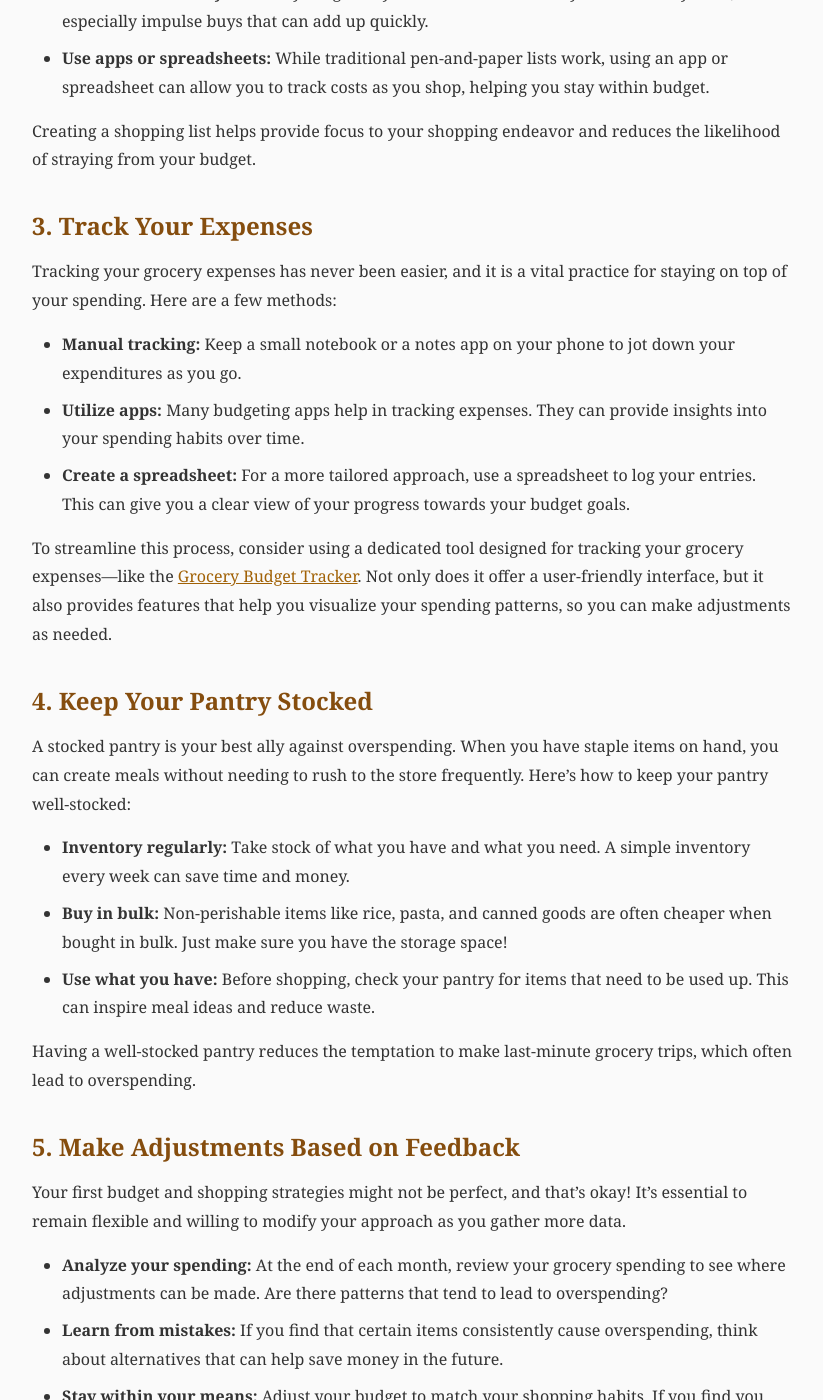
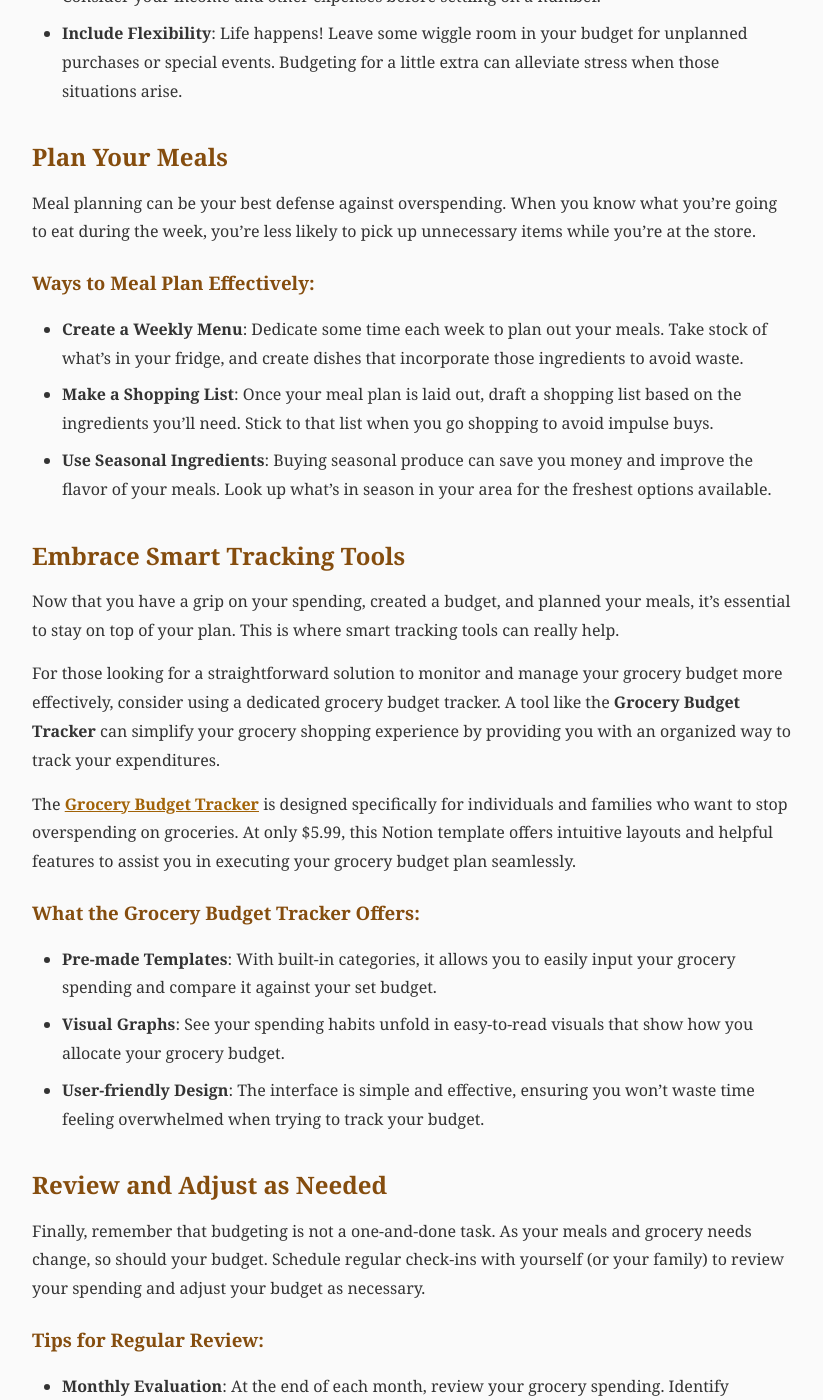
Before and after one commit to Kkumakkuma/CookingMadeEasy, a Jekyll site: the page built from _posts/2026-04-16-how-a-grocery-budget-tracker-can-transform-your-cooking-game.md, in a window 1280 px wide and 1400 px high, scrolled down 1410 px. Shown: the whole window, without its empty margins (228-1051 px from the left). Built offline with Jekyll 4.4.1, drawn with Linux system fonts in a browser that asks for light colours; comment, search, counter and statistics services are not loaded; some of the changed text lies outside the part shown.

Commit message:
Auto-publish new recipe 2026-04-16-2259

```diff
--- a/_posts/2026-04-16-how-a-grocery-budget-tracker-can-transform-your-cooking-game.md
+++ b/_posts/2026-04-16-how-a-grocery-budget-tracker-can-transform-your-cooking-game.md
@@ -1,77 +1,70 @@
 ---
 layout: post
 title: "How a Grocery Budget Tracker Can Transform Your Cooking Game"
-date: 2026-04-16 05:11:54 +0000
+date: 2026-04-16 22:59:34 +0000
 categories: [product-review]
 description: "Stop overspending on groceries with smart tracking."
 ---
 
-# Master Your Grocery Budget: Tips for Smart Spending
+# Mastering Your Grocery Budget: Tips for Smart Shopping
 
-Have you ever walked through the grocery store, a cart piled high with products, only to check out and realize you've gone way over your budget? You're not alone. Many people find that grocery bills can quickly spiral out of control, leaving them puzzled about where their money actually went. The good news is that there are ways to keep your grocery spending in check without sacrificing the quality or quantity of your meals.
+If you’ve ever left the grocery store feeling like you might as well have thrown cash out of your car window, you’re not alone. The struggle to manage grocery expenses while still eating healthy and satisfying meals is a common challenge many of us face. With rising food costs and ever-changing preferences, it’s easy to overspend when you're at the store trying to feed your family or yourself. Fortunately, there are concrete steps you can take to rein in those grocery expenses and feel more in control of your budget.
 
-In this post, we’ll explore effective strategies for managing your grocery budget and a tool that can simplify this process for you.
+## Understand Your Spending Habits
 
-## 1. Set a Realistic Budget
+The first step to mastering your grocery budget is understanding your current spending habits. Many of us buy on impulse, forgetting about that unopened bag of kale at the back of the fridge or that half-eaten loaf of bread lingering on the counter.
 
-The first step to managing your grocery spending effectively is to set a realistic budget. Here’s how to go about it:
+### Tips to Assess Your Grocery Spending:
 
-- **Evaluate your finances:** Take a look at your total income and expenses to determine how much you can allocate towards groceries each month.
-- **Account for variability:** Remember that grocery prices can fluctuate. Consider factors like seasonality and family size when calculating your monthly budget.
-- **Divide your budget:** If you shop weekly, break your monthly grocery budget into weekly amounts. This makes it easier to track and adjust your spending as necessary.
+- **Track Your Expenses**: For a month, keep a running tally of your grocery expenses. Write down everything you buy, even those random snacks you might not consider. This will give you a clearer picture of where your money is going.
+- **Categorize Your Purchases**: After tracking your expenses, categorize them. How much do you spend on fruits, vegetables, proteins, snacks, etc.? This will help you identify areas where you might be overspending.
 
-Setting a budget gives you a target to aim for and a clear framework that makes it harder to overspend.
+## Create a Realistic Budget
 
-## 2. Create a Shopping List
+Once you have a handle on your spending, it’s time to create a budget that reflects your needs and financial goals. Too many people set unrealistic budgets, leading to frustration and giving up on sticking to their plans altogether.
 
-Another effective strategy is to prepare a detailed shopping list before you ever step foot in the grocery store. Here’s how to make a list that works:
+### Steps to Build Your Grocery Budget:
 
-- **Plan your meals:** Spend a few minutes each week planning your meals. Choose recipes that share ingredients to minimize waste and maximize use.
-- **List necessities only:** Stick to your grocery needs and avoid items you don’t really need, especially impulse buys that can add up quickly.
-- **Use apps or spreadsheets:** While traditional pen-and-paper lists work, using an app or spreadsheet can allow you to track costs as you shop, helping you stay within budget.
+- **Set a Monthly Limit**: Decide how much you can realistically allocate to groceries each month. Consider your income and other expenses before settling on a number.
+- **Include Flexibility**: Life happens! Leave some wiggle room in your budget for unplanned purchases or special events. Budgeting for a little extra can alleviate stress when those situations arise.
 
-Creating a shopping list helps provide focus to your shopping endeavor and reduces the likelihood of straying from your budget.
+## Plan Your Meals
 
-## 3. Track Your Expenses
+Meal planning can be your best defense against overspending. When you know what you’re going to eat during the week, you’re less likely to pick up unnecessary items while you’re at the store.
 
-Tracking your grocery expenses has never been easier, and it is a vital practice for staying on top of your spending. Here are a few methods:
+### Ways to Meal Plan Effectively:
 
-- **Manual tracking:** Keep a small notebook or a notes app on your phone to jot down your expenditures as you go.
-- **Utilize apps:** Many budgeting apps help in tracking expenses. They can provide insights into your spending habits over time.
-- **Create a spreadsheet:** For a more tailored approach, use a spreadsheet to log your entries. This can give you a clear view of your progress towards your budget goals.
+- **Create a Weekly Menu**: Dedicate some time each week to plan out your meals. Take stock of what’s in your fridge, and create dishes that incorporate those ingredients to avoid waste.
+- **Make a Shopping List**: Once your meal plan is laid out, draft a shopping list based on the ingredients you’ll need. Stick to that list when you go shopping to avoid impulse buys.
+- **Use Seasonal Ingredients**: Buying seasonal produce can save you money and improve the flavor of your meals. Look up what's in season in your area for the freshest options available.
 
-To streamline this process, consider using a dedicated tool designed for tracking your grocery expenses—like the [Grocery Budget Tracker](https://smarttemplatesell.gumroad.com/l/grocery-budget). Not only does it offer a user-friendly interface, but it also provides features that help you visualize your spending patterns, so you can make adjustments as needed.
+## Embrace Smart Tracking Tools
 
-## 4. Keep Your Pantry Stocked
+Now that you have a grip on your spending, created a budget, and planned your meals, it’s essential to stay on top of your plan. This is where smart tracking tools can really help.
 
-A stocked pantry is your best ally against overspending. When you have staple items on hand, you can create meals without needing to rush to the store frequently. Here’s how to keep your pantry well-stocked:
+For those looking for a straightforward solution to monitor and manage your grocery budget more effectively, consider using a dedicated grocery budget tracker. A tool like the **Grocery Budget Tracker** can simplify your grocery shopping experience by providing you with an organized way to track your expenditures.
 
-- **Inventory regularly:** Take stock of what you have and what you need. A simple inventory every week can save time and money.
-- **Buy in bulk:** Non-perishable items like rice, pasta, and canned goods are often cheaper when bought in bulk. Just make sure you have the storage space!
-- **Use what you have:** Before shopping, check your pantry for items that need to be used up. This can inspire meal ideas and reduce waste.
+The **[Grocery Budget Tracker](https://smarttemplatesell.gumroad.com/l/grocery-budget)** is designed specifically for individuals and families who want to stop overspending on groceries. At only $5.99, this Notion template offers intuitive layouts and helpful features to assist you in executing your grocery budget plan seamlessly.
 
-Having a well-stocked pantry reduces the temptation to make last-minute grocery trips, which often lead to overspending.
+### What the Grocery Budget Tracker Offers:
 
-## 5. Make Adjustments Based on Feedback
+- **Pre-made Templates**: With built-in categories, it allows you to easily input your grocery spending and compare it against your set budget.
+- **Visual Graphs**: See your spending habits unfold in easy-to-read visuals that show how you allocate your grocery budget.
+- **User-friendly Design**: The interface is simple and effective, ensuring you won’t waste time feeling overwhelmed when trying to track your budget.
 
-Your first budget and shopping strategies might not be perfect, and that’s okay! It’s essential to remain flexible and willing to modify your approach as you gather more data.
+## Review and Adjust as Needed
 
-- **Analyze your spending:** At the end of each month, review your grocery spending to see where adjustments can be made. Are there patterns that tend to lead to overspending?
-- **Learn from mistakes:** If you find that certain items consistently cause overspending, think about alternatives that can help save money in the future.
-- **Stay within your means:** Adjust your budget to match your shopping habits. If you find you consistently exceed a particular category of your budget, consider reallocating funds to accommodate your lifestyle without compromising on quality.
+Finally, remember that budgeting is not a one-and-done task. As your meals and grocery needs change, so should your budget. Schedule regular check-ins with yourself (or your family) to review your spending and adjust your budget as necessary.
 
-Keeping a dynamic approach allows you to fine-tune your grocery spending and adapt to changing circumstances.
+### Tips for Regular Review:
 
-## The Grocery Budget Tracker: A Smart Tool For Savvy Shoppers
+- **Monthly Evaluation**: At the end of each month, review your grocery spending. Identify patterns of overspending or areas where you excelled.
+- **Adjust Accordingly**: If you find you need more flexibility in one area or less in another, adjust your budget. Your grocery budget should work for you, not the other way around.
 
-Managing your grocery budget doesn’t have to be an overwhelming task. Utilizing an organized system can significantly ease the process and help keep you accountable. That’s where the [Grocery Budget Tracker](https://smarttemplatesell.gumroad.com/l/grocery-budget) comes into play. This easy-to-use Notion template helps you:
+## Conclusion
 
-- **Set a budget:** Create a clear spending limit each month.
-- **Track expenses:** Enter your expenses as you shop, allowing you to see real-time where you stand with your budget.
-- **Analyze trends:** Get insights into your spending habits and adjust your practices for future shopping trips.
+Taking control of your grocery budget can lead to less stress and more delicious meals at home. By understanding your spending habits, creating a realistic budget, planning your meals, utilizing smart tracking tools, and reviewing your finances regularly, you empower yourself to make better choices that fit within your budget.
 
-At just $5.99, this template can save you more than it costs by helping you make informed decisions and avoid unnecessary expenditures.
+Consider using the **[Grocery Budget Tracker](https://smarttemplatesell.gumroad.com/l/grocery-budget)** as a helpful tool along your journey to smarter grocery shopping. It’s a small investment that can yield significant returns by helping you manage your finances and meet your grocery goals!
 
----
-
-By employing these strategies, you can take control of your grocery spending. From setting a realistic budget to utilizing helpful tools like a grocery budget tracker, you’ll find it easier to stick to your financial goals. The aim is to enjoy your meals without the stress of overspending, and with consistent effort and the right practices, you can achieve just that!
+Happy budgeting, and here’s to many delicious meals ahead without the guilty price tag!
```
